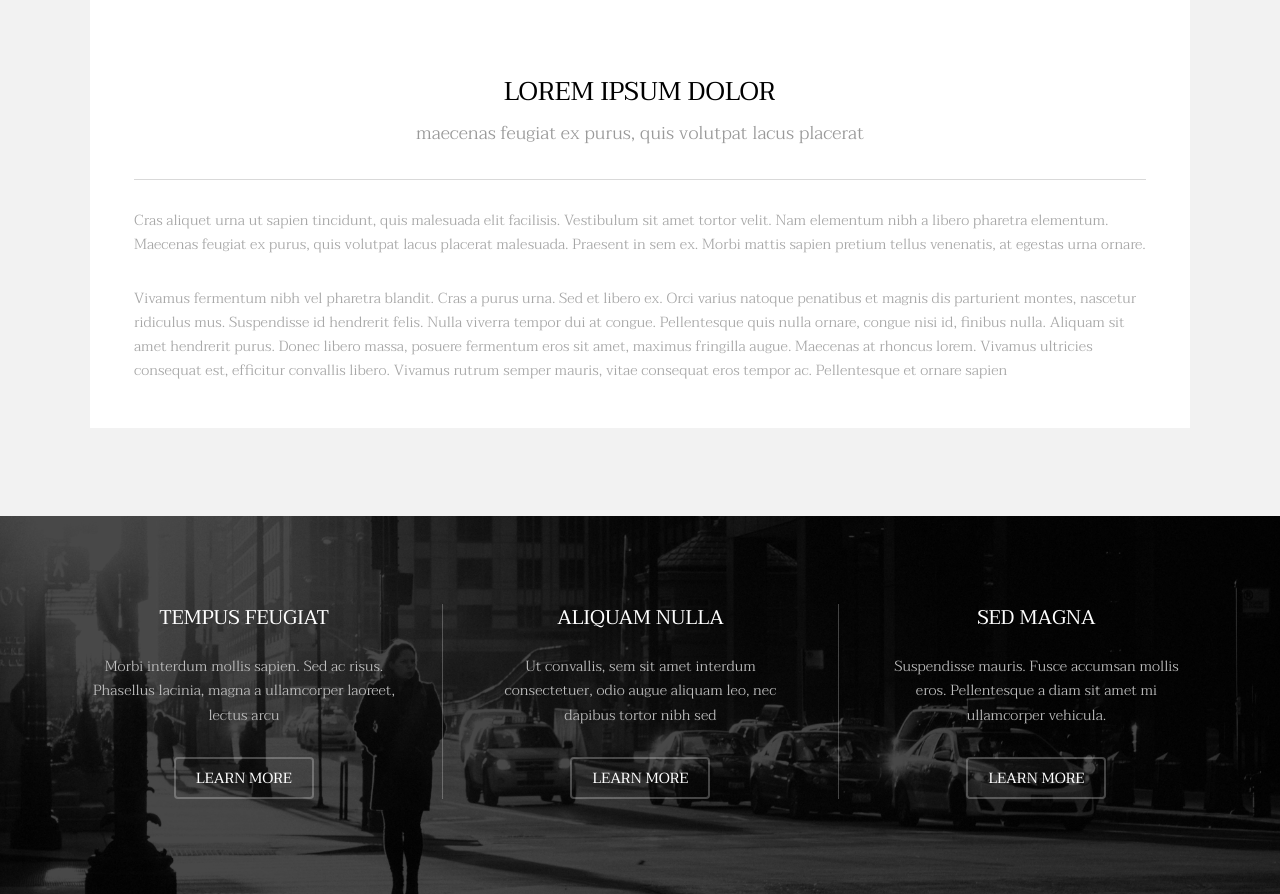
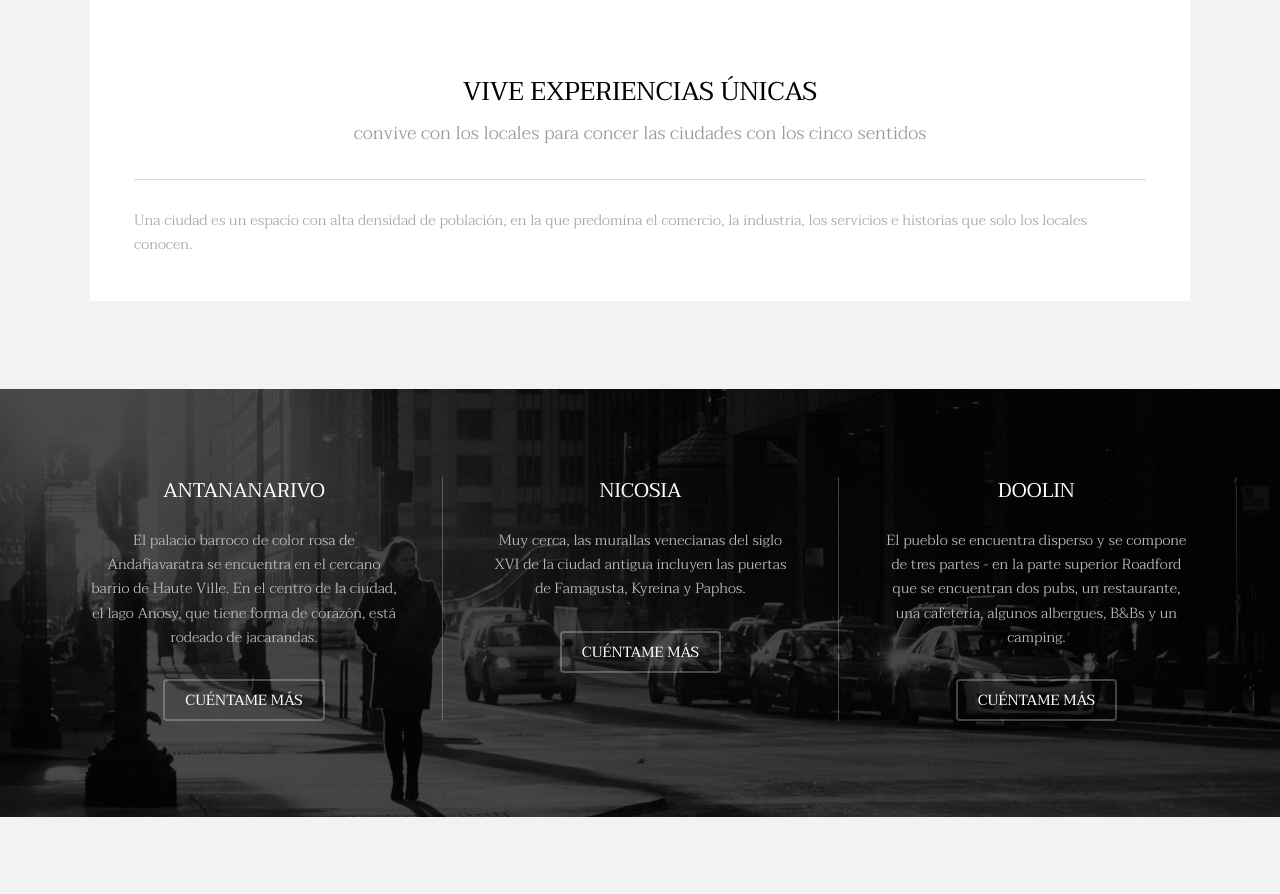
Before and after one commit to carescari/04_REP_METROPOLITA, a plain HTML site: page index.html in a window 1280 px wide. Shown: the part 1216-2110 px from the top of the page. Drawn offline with Linux system fonts and the light colour scheme.

Commit message:
todos los textos que faltan por CLAUDIA

```diff
--- a/index.html
+++ b/index.html
@@ -52,12 +52,11 @@
 							</div>
 							<div class="content">
 								<header class="align-center">
-									<h2>Lorem ipsum dolor</h2>
-									<p>maecenas feugiat ex purus, quis volutpat lacus placerat</p>
+									<h2>VIVE EXPERIENCIAS ÚNICAS</h2>
+									<p>convive con los locales para concer las ciudades con los cinco sentidos</p>
 								</header>
 								<hr />
-								<p> Cras aliquet urna ut sapien tincidunt, quis malesuada elit facilisis. Vestibulum sit amet tortor velit. Nam elementum nibh a libero pharetra elementum. Maecenas feugiat ex purus, quis volutpat lacus placerat malesuada. Praesent in sem ex. Morbi mattis sapien pretium tellus venenatis, at egestas urna ornare.</p>
-								<p>Vivamus fermentum nibh vel pharetra blandit. Cras a purus urna. Sed et libero ex. Orci varius natoque penatibus et magnis dis parturient montes, nascetur ridiculus mus. Suspendisse id hendrerit felis. Nulla viverra tempor dui at congue. Pellentesque quis nulla ornare, congue nisi id, finibus nulla. Aliquam sit amet hendrerit purus. Donec libero massa, posuere fermentum eros sit amet, maximus fringilla augue. Maecenas at rhoncus lorem. Vivamus ultricies consequat est, efficitur convallis libero. Vivamus rutrum semper mauris, vitae consequat eros tempor ac. Pellentesque et ornare sapien</p>
+								<p> Una ciudad es un espacio con alta densidad de población, en la que predomina el comercio, la industria, los servicios e historias que solo los locales conocen.</p>
 							</div>
 						</div>
 					</div>
@@ -70,29 +69,29 @@
 					<div id="flexgrid">
 						<div>
 							<header>
-								<h3>Tempus Feugiat</h3>
+								<h3>ANTANANARIVO</h3>
 							</header>
-							<p>Morbi interdum mollis sapien. Sed ac risus. Phasellus lacinia, magna a ullamcorper laoreet, lectus arcu</p>
+							<p>El palacio barroco de color rosa de Andafiavaratra se encuentra en el cercano barrio de Haute Ville. En el centro de la ciudad, el lago Anosy, que tiene forma de corazón, está rodeado de jacarandas.</p>
 							<ul class="actions">
-								<li><a href="#" class="button alt">Learn More</a></li>
+								<li><a href="#" class="button alt">CUÉNTAME MÁS</a></li>
 							</ul>
 						</div>
 						<div>
 							<header>
-								<h3>Aliquam Nulla</h3>
+								<h3>NICOSIA</h3>
 							</header>
-							<p>Ut convallis, sem sit amet interdum consectetuer, odio augue aliquam leo, nec dapibus tortor nibh sed </p>
+							<p>Muy cerca, las murallas venecianas del siglo XVI de la ciudad antigua incluyen las puertas de Famagusta, Kyreina y Paphos.</p>
 							<ul class="actions">
-								<li><a href="#" class="button alt">Learn More</a></li>
+								<li><a href="#" class="button alt">CUÉNTAME MÁS</a></li>
 							</ul>
 						</div>
 						<div>
 							<header>
-								<h3>Sed Magna</h3>
+								<h3>DOOLIN</h3>
 							</header>
-							<p>Suspendisse mauris. Fusce accumsan mollis eros. Pellentesque a diam sit amet mi ullamcorper vehicula.</p>
+							<p>El pueblo se encuentra disperso y se compone de tres partes - en la parte superior Roadford que se encuentran dos pubs, un restaurante, una cafetería, algunos albergues, B&Bs y un camping.</p>
 							<ul class="actions">
-								<li><a href="#" class="button alt">Learn More</a></li>
+								<li><a href="#" class="button alt">CUÉNTAME MÁS</a></li>
 							</ul>
 						</div>
 					</div>
```
